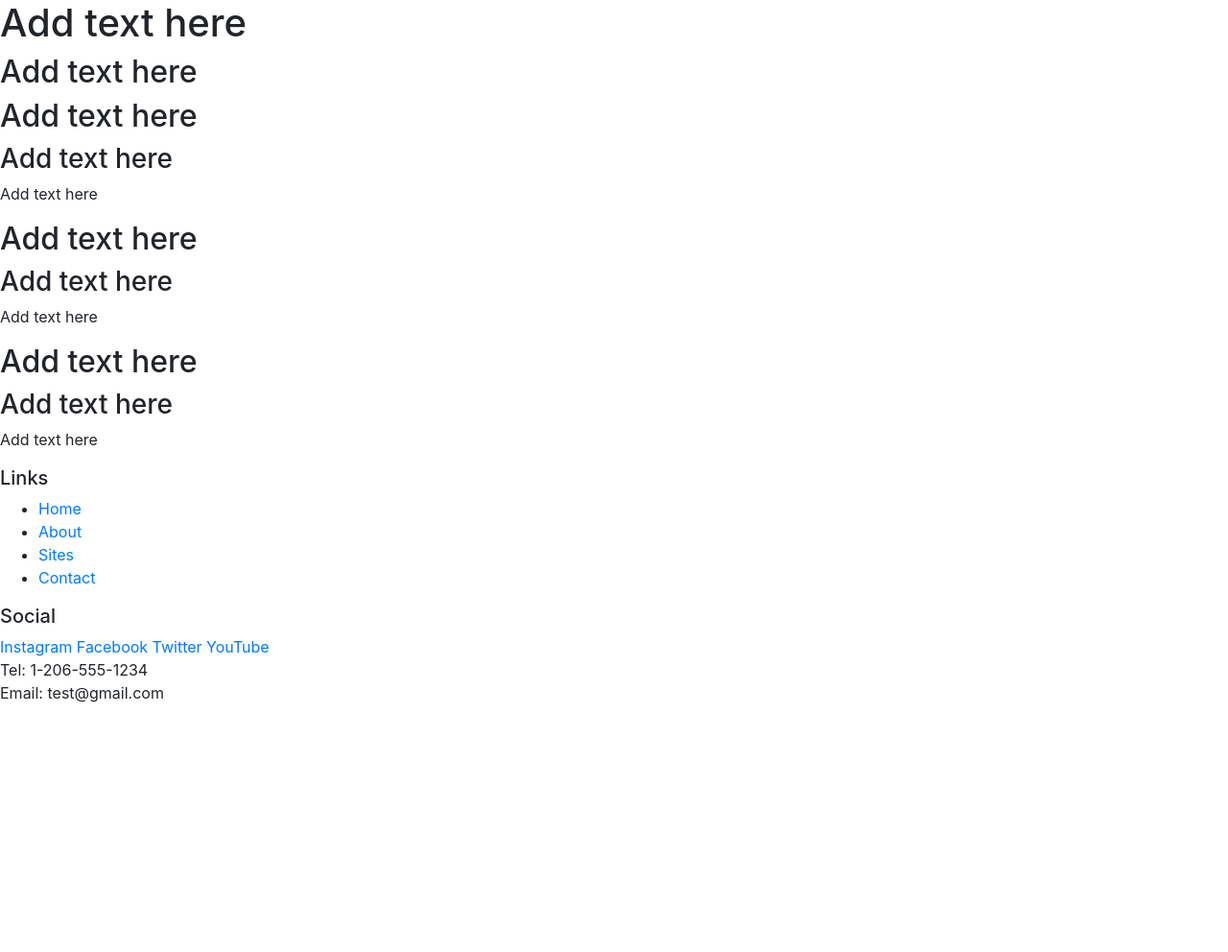
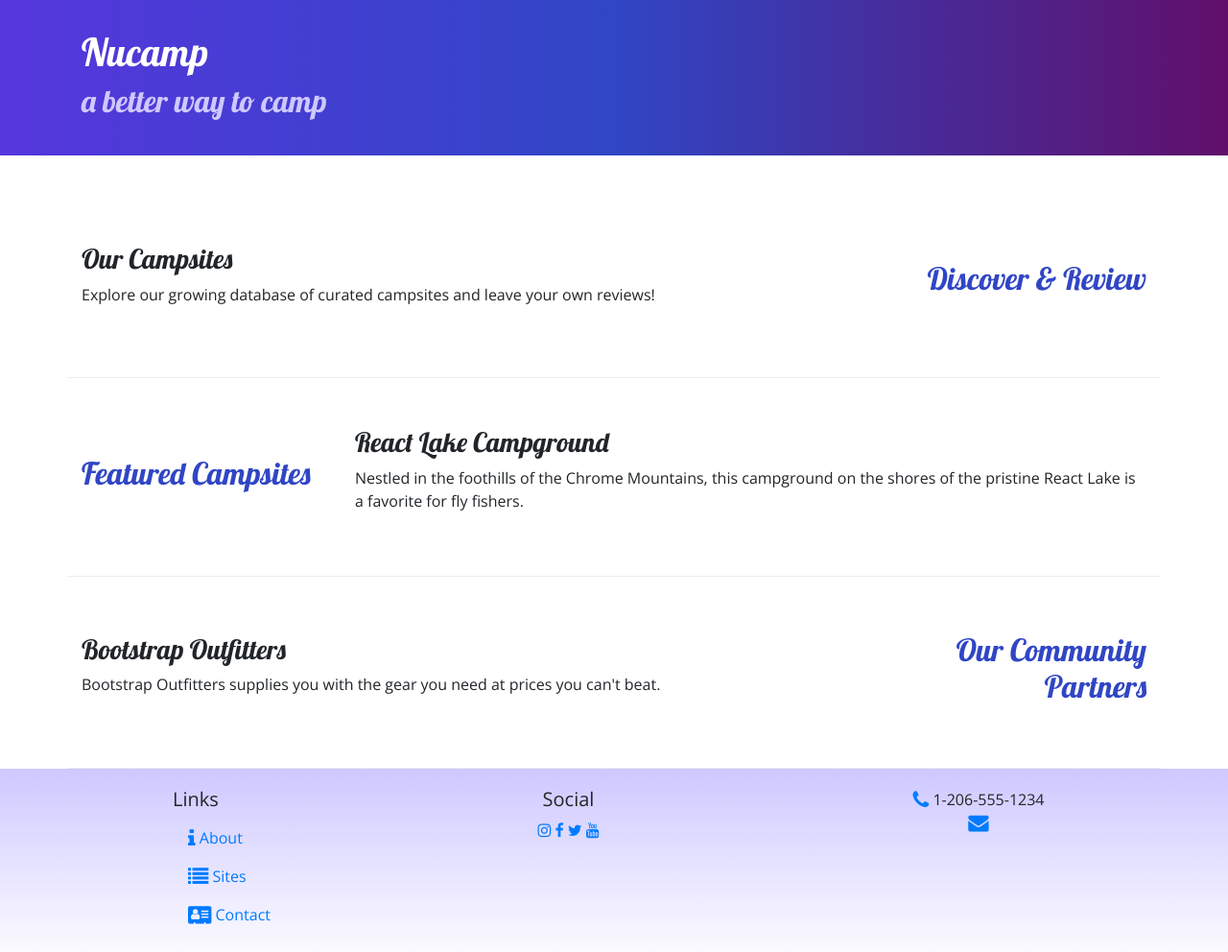
Before and after one commit to rileylewis-coder/Bootstrap, a website: page index.html in a window 1280 px wide. Shown: the whole page at 96% size. Before the commit the page ends 800 px from the top, so only its background shows below. Drawn offline with nearby package versions, Linux system fonts and the light colour scheme.

Commit message:
icon fonts

```diff
--- /dev/null
+++ b/css/styles.css
@@ -0,0 +1,32 @@
+body {
+    font-family: "Open Sans", sans-serif;
+}
+
+h1, h2, h3 {
+    font-family: "Lobster", cursive;
+}
+
+h2 {
+    color: #3046C5;
+}
+
+header h2 {
+    color: #CEC8FF;
+}
+
+footer {
+    background-image: linear-gradient(#CEC8FF, white);
+    padding: 20px 0;
+}
+
+.jumbotron {
+    padding: 30px;
+    background-image: linear-gradient(to right, #5637DD, #3046C5, #60106B);
+    color: white;
+}
+
+.row-content {
+    padding: 50px 0;
+    border-bottom: 1px ridge;
+    min-height: 200px;
+}
--- a/index.html
+++ b/index.html
@@ -2,62 +2,98 @@
 <html lang="en">
 
 <head>
+    <!-- Required meta tags always come first -->
     <meta charset="utf-8" />
     <meta name="viewport" content="width=device-width, initial-scale=1" />
-    <link rel="stylesheet" href="node_modules/bootstrap/dist/css/bootstrap.min.css"/>
 
-    <title>Add text here</title>
+    <!-- Bootstrap CSS -->
+    <link rel="stylesheet" href="node_modules/bootstrap/dist/css/bootstrap.min.css" />
+
+    <!-- Additional CSS must be placed after Bootstrap CSS -->
+    <link rel="stylesheet" href="node_modules/font-awesome/css/font-awesome.min.css" />
+    <link rel="stylesheet" href="https://fonts.googleapis.com/css?family=Lobster|Open+Sans" />
+    <link rel="stylesheet" href="css/styles.css" />
+    <title>NuCamp: A Better Way To Camp</title>
 </head>
+
 
 <body>
 
-    <header>
-        <div>
-            <h1>Add text here</h1>
-            <h2>Add text here</h2>
+    <header class="jumbotron jumbotron-fluid">
+        <div class="container">
+            <div class="row">
+                <div class="col">
+                    <h1>Nucamp</h1>
+                    <h2>a better way to camp</h2>
+                </div>
+            </div>
         </div>
     </header>
 
-    <div>
-        <h2>Add text here</h2>
-        <h3>Add text here</h3>
-        <p>Add text here</p>
+
+    <div class="container">
+        <div class="row row-content align-items-center">
+            <div class="col-sm-4 order-sm-last col-md-3">
+                <h2 class="text-sm-right">Discover & Review</h2>
+            </div>
+            <div class="col">
+                <h3>Our Campsites</h3>
+                <p class="d-none d-sm-block">Explore our growing database of curated campsites and leave your own reviews!</p>
+            </div>
         </div>
 
-    <div>
-        <h2>Add text here</h2>
-        <h3>Add text here</h3>
-        <p>Add text here</p>
+        <div class="row row-content align-items-center">
+            <div class="col-sm-4 col-md-3">
+                <h2>Featured Campsites</h2>
+            </div>
+            <div class="col">
+                <h3>React Lake Campground</h3>
+                <p class="d-none d-sm-block">Nestled in the foothills of the Chrome Mountains, this campground on the shores of the pristine React Lake is a favorite for fly fishers.</p>
+            </div>
         </div>
 
-    <div>
-        <h2>Add text here</h2>
-        <h3>Add text here</h3>
-        <p>Add text here</p>
+        <div class="row row-content align-items-center">
+            <div class="col-sm-4 order-sm-last col-md-3">
+                <h2 class="text-sm-right">Our Community Partners</h2>
+            </div>
+            <div class="col">
+                <h3>Bootstrap Outfitters</h3>
+                <p class="d-none d-sm-block">Bootstrap Outfitters supplies you with the gear you need at prices you can't beat.</p>
+            </div>
+        </div>
     </div>
 
+
     <footer>
-        <div>
+        <div class="container">
+            <div class="row">
+                <div class="col-4 col-sm-2 offset-1">
                     <h5>Links</h5>
-            <ul>
-                <li><a href="#">Home</a></li>
-                <li><a href="#">About</a></li>
-                <li><a href="#">Sites</a></li>
-                <li><a href="#">Contact</a></li>
+                    <ul class="list-unstyled">
+
+                        <li class="nav-item"><a class="nav-link" href="aboutus.html"><i class="fa fa-info fa-lg"></i> About</a></li>
+
+                        <li class="nav-item"><a class="nav-link" href="#"><i class="fa fa-list fa-lg"></i> Sites</a></li>
+
+                        <li class="nav-item"><a class="nav-link" href="#"><i class="fa fa-address-card fa-lg"></i> Contact</a></li>
                     </ul>
                 </div>
-        <div>
+                <div class="col-6 col-sm-5 text-center">
                     <h5>Social</h5>
-            <a href="http://instagram.com/">Instagram</a>
-            <a href="http://facebook.com/">Facebook</a>
-            <a href="http://twitter.com/">Twitter</a>
-            <a href="http://youtube.com/">YouTube</a>
+                     <a href="http://instagram.com/"><i class="fa fa-instagram"></i></a>
+                    <a href="http://facebook.com/"><i class="fa fa-facebook"></i></a>
+                    <a href="http://twitter.com/"><i class="fa fa-twitter"></i></a>
+                    <a href="http://youtube.com/"><i class="fa fa-youtube"></i></a>
+
                 </div>
-        <div>
-            Tel: 1-206-555-1234<br />
-            Email: test@gmail.com
+                <div class="col-sm-4 text-center">
+                    <i class="fa fa-phone fa-lg text-primary"></i> 1-206-555-1234<br />
+                      <i class="fa fa-envelope fa-lg text-primary"></i>
+                </div>
+           </div>
         </div>
     </footer>
+
 
     <script src="node_modules/jquery/dist/jquery.slim.min.js"></script>
     <script src="node_modules/popper.js/dist/umd/popper.min.js"></script>
```
Also changed, not shown: aboutus.html (added, +91 -0 lines), package.json (+6 -5 lines), 2 other files. Lines whose indentation alone changed are shown as unchanged.
